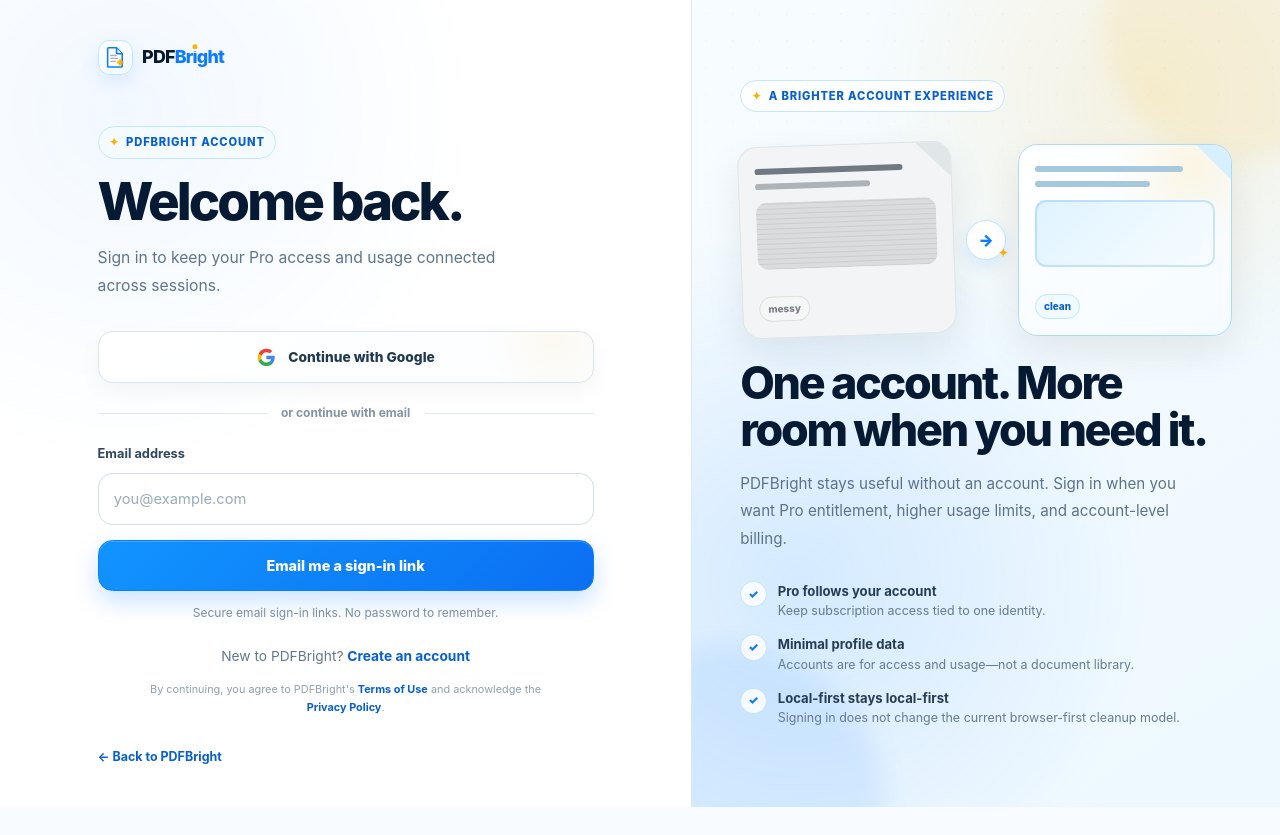
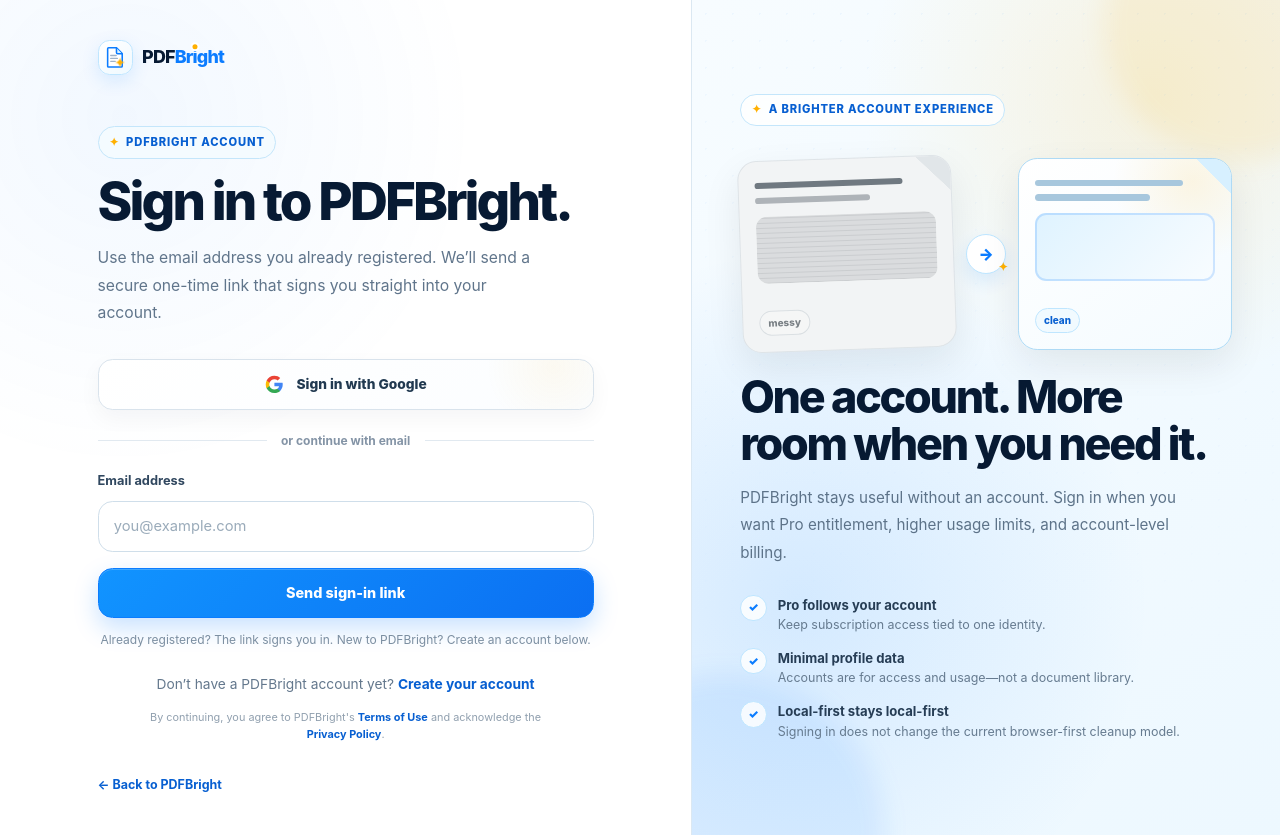
Before and after one commit to Rouane12/pdfbright, a Next.js app: page /login in a window 1280 px wide. Before the commit the page ends 807 px from the top, so only its background shows below. Built offline with nearby package versions, Linux system fonts and the light colour scheme; no server answers.

Commit message:
Auth: clarify distinct sign-in and account creation flows

```diff
--- a/src/components/auth-form.tsx
+++ b/src/components/auth-form.tsx
@@ -105,11 +105,13 @@ export function AuthForm({ mode }: { mode: AuthMode }) {
       setStatus({
         kind: "success",
         message: isLogin
-          ? "Check your inbox. We sent a secure PDFBright sign-in link."
-          : "Check your inbox to finish creating your PDFBright account.",
+          ? "If that email is linked to an existing PDFBright account, a secure sign-in link is on its way. Open the latest PDFBright email and click the link to continue."
+          : "Verification email sent. Open the latest PDFBright email and click the secure link to verify your address and finish creating your account.",
       });
     } catch (error) {
-      const message = error instanceof Error ? error.message : "We could not send the sign-in link.";
+      const message = error instanceof Error ? error.message : isLogin
+        ? "We could not send the sign-in link."
+        : "We could not send the verification email.";
       setStatus({ kind: "error", message });
     } finally {
       setPendingAction(null);
@@ -119,16 +121,16 @@ export function AuthForm({ mode }: { mode: AuthMode }) {
   return (
     <div className="auth-form-wrap">
       <div className="auth-kicker"><span aria-hidden="true">✦</span> PDFBright account</div>
-      <h1>{isLogin ? "Welcome back." : "Create your account."}</h1>
+      <h1>{isLogin ? "Sign in to PDFBright." : "Create your PDFBright account."}</h1>
       <p className="auth-intro">
         {isLogin
-          ? "Sign in to keep your Pro access and usage connected across sessions."
-          : "Create an account when you want Pro access, higher limits, and a consistent experience across sessions."}
+          ? "Use the email address you already registered. We’ll send a secure one-time link that signs you straight into your account."
+          : "Enter your email and we’ll send a verification link. Click it once to verify your address, finish registration, and open your new account."}
       </p>
 
       {upgradePlan ? (
         <p className="auth-preview-notice" data-kind="success" role="status">
-          Sign in first, then we&apos;ll continue straight to your {upgradePlan === "monthly" ? "monthly" : "yearly"} PDFBright Pro checkout.
+          {isLogin ? "Sign in" : "Create your account"} first, then we&apos;ll continue straight to your {upgradePlan === "monthly" ? "monthly" : "yearly"} PDFBright Pro checkout.
         </p>
       ) : null}
 
@@ -140,7 +142,7 @@ export function AuthForm({ mode }: { mode: AuthMode }) {
           disabled={isSubmitting}
         >
           <GoogleIcon />
-          <span>{pendingAction === "google" ? "Opening Google…" : "Continue with Google"}</span>
+          <span>{pendingAction === "google" ? "Opening Google…" : isLogin ? "Sign in with Google" : "Continue with Google"}</span>
         </button>
       </div>
 
@@ -161,14 +163,20 @@ export function AuthForm({ mode }: { mode: AuthMode }) {
         />
         <button className="auth-primary-button" type="submit" disabled={isSubmitting}>
           {pendingAction === "email"
-            ? "Sending secure link…"
+            ? isLogin
+              ? "Sending sign-in link…"
+              : "Sending verification email…"
             : isLogin
-              ? "Email me a sign-in link"
-              : "Create account with email"}
+              ? "Send sign-in link"
+              : "Send verification email"}
         </button>
       </form>
 
-      <p className="auth-magic-note">Secure email sign-in links. No password to remember.</p>
+      <p className="auth-magic-note">
+        {isLogin
+          ? "Already registered? The link signs you in. New to PDFBright? Create an account below."
+          : "Your account is ready after you click the verification link in the email."}
+      </p>
 
       {status ? (
         <p className="auth-preview-notice" data-kind={status.kind} role="status">
@@ -177,8 +185,8 @@ export function AuthForm({ mode }: { mode: AuthMode }) {
       ) : null}
 
       <p className="auth-switch">
-        {isLogin ? "New to PDFBright?" : "Already have an account?"}{" "}
-        <Link href={alternateAuthPath}>{isLogin ? "Create an account" : "Log in"}</Link>
+        {isLogin ? "Don’t have a PDFBright account yet?" : "Already registered?"}{" "}
+        <Link href={alternateAuthPath}>{isLogin ? "Create your account" : "Sign in"}</Link>
       </p>
 
       <p className="auth-legal">
```
